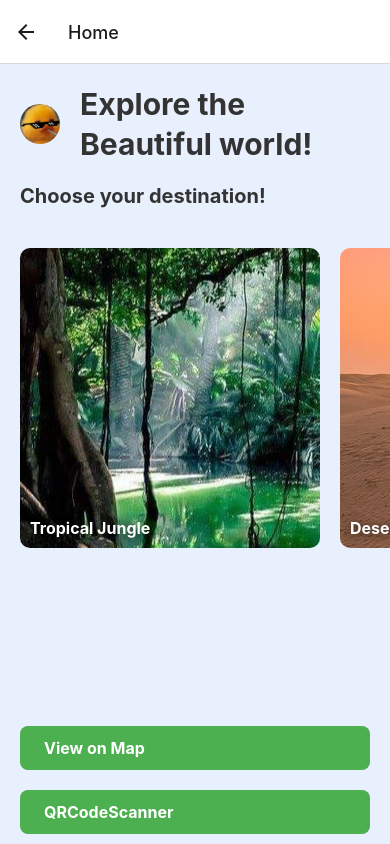
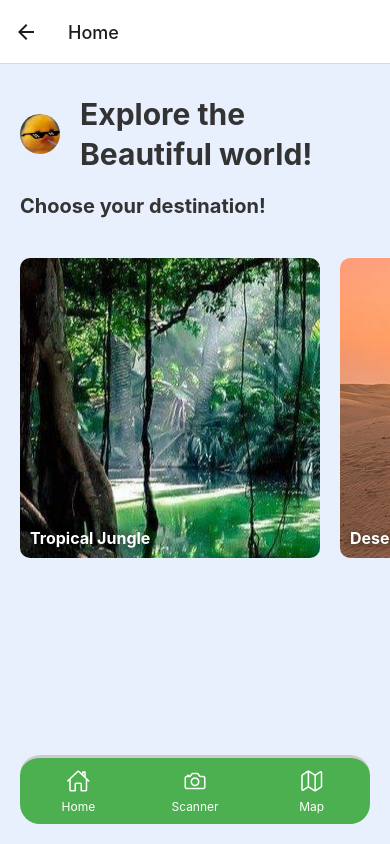
Before and after one commit to sebascastellanos/OasisApp, a React Native app: screen /Home in a window 390 px wide. Built offline with nearby package versions, Linux system fonts and the light colour scheme; what @react-native-google-signin/google-signin would draw is missing.

Commit message:
Implementar barra inferior de navegacion

```diff
--- a/package.json
+++ b/package.json
@@ -14,8 +14,10 @@
     "@react-native-firebase/app": "^19.2.2",
     "@react-native-firebase/auth": "^19.2.2",
     "@react-native-google-signin/google-signin": "^11.0.1",
+    "@react-navigation/bottom-tabs": "^6.5.20",
     "@react-navigation/native": "^6.1.17",
     "@react-navigation/native-stack": "^6.9.26",
+    "@react-navigation/stack": "^6.3.29",
     "react": "18.2.0",
     "react-native": "0.74.1",
     "react-native-camera": "^4.2.1",
@@ -24,7 +26,8 @@
     "react-native-permissions": "^4.1.5",
     "react-native-qrcode-scanner": "^1.5.5",
     "react-native-safe-area-context": "^4.10.1",
-    "react-native-screens": "^3.31.1"
+    "react-native-screens": "^3.31.1",
+    "react-native-vector-icons": "^10.1.0"
   },
   "devDependencies": {
     "@babel/core": "^7.20.0",
@@ -35,6 +38,7 @@
     "@react-native/metro-config": "0.74.83",
     "@react-native/typescript-config": "0.74.83",
     "@types/react": "^18.2.6",
+    "@types/react-native-vector-icons": "^6.4.18",
     "@types/react-test-renderer": "^18.0.0",
     "babel-jest": "^29.6.3",
     "eslint": "^8.19.0",
--- /dev/null
+++ b/src/components/BottomTabNavigator.tsx
@@ -0,0 +1,60 @@
+import React from 'react';
+import { View, Text, TouchableOpacity, StyleSheet } from 'react-native';
+import Ionicons from 'react-native-vector-icons/Ionicons';
+
+interface BottomTabNavigatorProps {
+  navigation: any;
+}
+
+const BottomTabNavigator: React.FC<BottomTabNavigatorProps> = ({ navigation }) => {
+  return (
+    <View style={styles.tabBar}>
+      <TouchableOpacity
+        style={styles.tabItem}
+        onPress={() => navigation.navigate('Home')}
+      >
+        <Ionicons name="home-outline" size={24} color="white" />
+        <Text style={styles.tabText}>Home</Text>
+      </TouchableOpacity>
+      <TouchableOpacity
+        style={styles.tabItem}
+        onPress={() => navigation.navigate('Scanner')}
+      >
+        <Ionicons name="camera-outline" size={24} color="white" />
+        <Text style={styles.tabText}>Scanner</Text>
+      </TouchableOpacity>
+      <TouchableOpacity
+        style={styles.tabItem}
+        onPress={() => navigation.navigate('Map')}
+      >
+        <Ionicons name="map-outline" size={24} color="white" />
+        <Text style={styles.tabText}>Map</Text>
+      </TouchableOpacity>
+    </View>
+  );
+};
+
+const styles = StyleSheet.create({
+  tabBar: {
+    flexDirection: 'row',
+    justifyContent: 'space-around',
+    alignItems: 'center',
+    backgroundColor: '#4CAF50',
+    borderTopWidth: 3,
+    borderTopColor: '#ccc',
+    paddingVertical: 10,
+    borderRadius: 20,
+    margin: 20
+  },
+  tabItem: {
+    flex: 1,
+    alignItems: 'center',
+  },
+  tabText: {
+    marginTop: 5,
+    fontSize: 12,
+    color: '#fff'
+  },
+});
+
+export default BottomTabNavigator;
--- a/src/views/HomeScreen.tsx
+++ b/src/views/HomeScreen.tsx
@@ -1,19 +1,8 @@
 import React from 'react';
 import { StyleSheet, View, Text, Image, TouchableOpacity, ScrollView } from 'react-native';
-import { NavigationProp } from '@react-navigation/native';
+import BottomTabNavigator from '../components/BottomTabNavigator';
 
-type RootStackParamList = {
-  Home: undefined;
-  Map: undefined;
-};
-
-type HomeScreenNavigationProp = NavigationProp<RootStackParamList, 'Home'>;
-
-type HomeScreenProps = {
-  navigation: HomeScreenNavigationProp;
-};
-
-const HomeScreen = ({ navigation }: HomeScreenProps) => {
+const HomeScreen = ({ navigation }: any) => {
   const themes = [
     {
       id: 1,
@@ -58,12 +47,8 @@ const HomeScreen = ({ navigation }: HomeScreenProps) => {
           </TouchableOpacity>
         ))}
       </ScrollView>
-      <TouchableOpacity style={styles.mapButton} onPress={() => navigation.navigate('Map')}>
-        <Text style={styles.mapButtonText}>View on Map</Text>
-      </TouchableOpacity>
-      <TouchableOpacity style={styles.mapButton} onPress={() => navigation.navigate('Scanner')}>
-        <Text style={styles.mapButtonText}>QRCodeScanner</Text>
-      </TouchableOpacity>
+      {/* Llama a BottomTabNavigator aquí */}
+      <BottomTabNavigator navigation={navigation} />
     </View>
   );
 };
@@ -76,7 +61,7 @@ const styles = StyleSheet.create({
   headerContainer: {
     flexDirection: 'row',
     alignItems: 'center',
-    paddingTop: 20,
+    paddingTop: 30,
     paddingHorizontal: 20,
     paddingBottom: 20,
   },
@@ -130,19 +115,6 @@ const styles = StyleSheet.create({
     textShadowOffset: { width: -1, height: 1 },
     textShadowRadius: 10,
   },
-  mapButton: {
-    backgroundColor: '#4CAF50',
-    paddingVertical: 12,
-    paddingHorizontal: 24,
-    borderRadius: 8,
-    marginHorizontal: 20,
-    marginVertical: 10,
-  },
-  mapButtonText: {
-    color: '#fff',
-    fontWeight: 'bold',
-    fontSize: 16,
-  },
 });
 
 export default HomeScreen;
--- a/src/views/ScannerScreen.tsx
+++ b/src/views/ScannerScreen.tsx
@@ -25,11 +25,6 @@ class ScanScreen extends Component {
       <QRCodeScanner
         onRead={this.onSuccess}
         flashMode={RNCamera.Constants.FlashMode.torch}
-        bottomContent={
-          <TouchableOpacity style={styles.buttonTouchable}>
-            <Text style={styles.buttonText}>OK. Got it!</Text>
-          </TouchableOpacity>
-        }
       />
     );
   }
@@ -46,13 +41,6 @@ const styles = StyleSheet.create({
     fontWeight: '500',
     color: '#000'
   },
-  buttonText: {
-    fontSize: 21,
-    color: 'rgb(0,122,255)'
-  },
-  buttonTouchable: {
-    padding: 16
-  }
 });
 
 export default ScanScreen;
```
Also changed, not shown: 2 other files (tests, documents, lock files or other folders).
